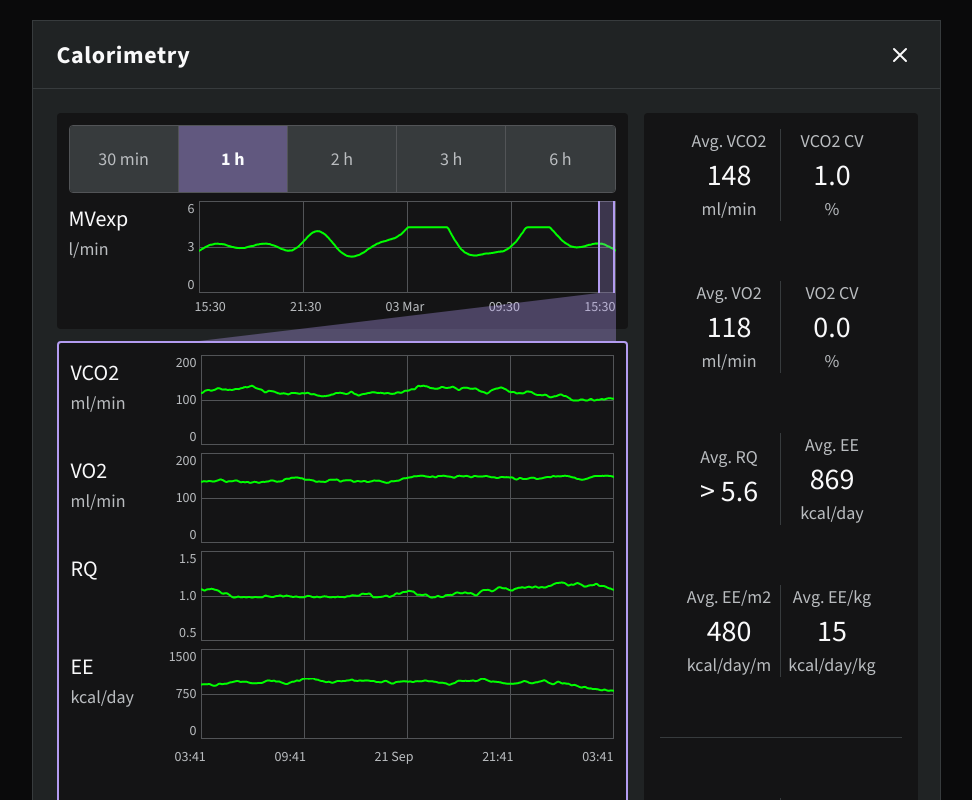
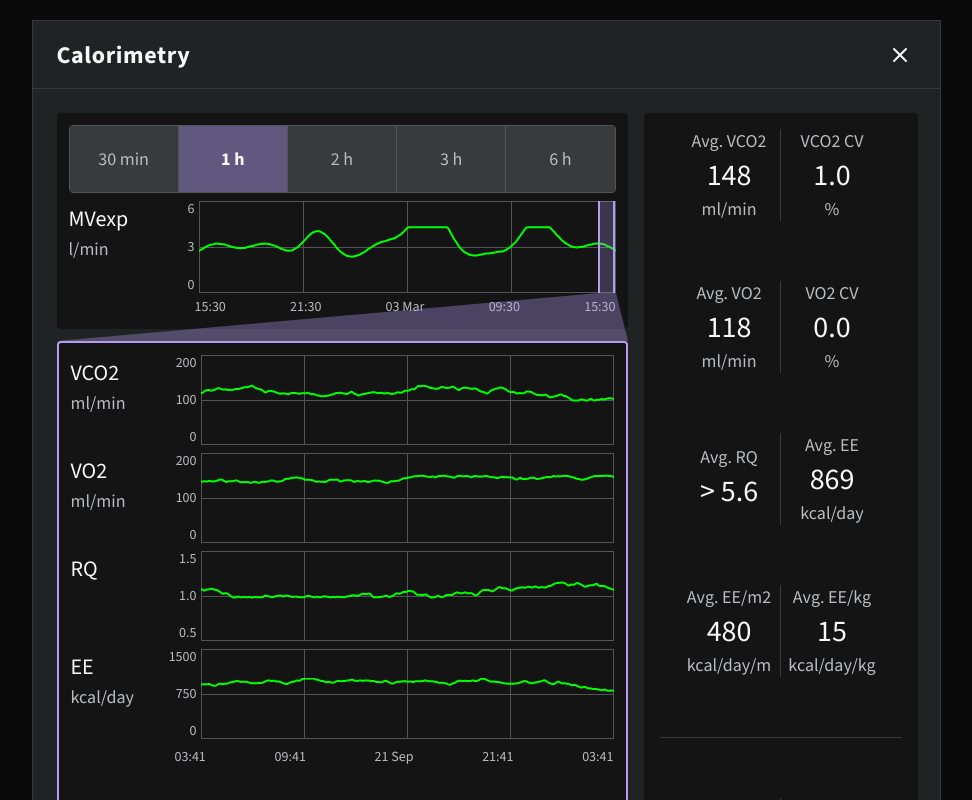
Before and after one commit to kevinhsu525/calorimetry-prototype, a React (Vite) app: page / in a window 1280 px wide. Shown: the top 800 px of the page, without its empty margins (154-1126 px from the left). Built offline with nearby package versions, Linux system fonts and the light colour scheme; the HTML template or start-up script is replaced by a standard one.

Commit message:
fix: extend fan bottom width to match Disclosure Area
- SVG polygon extends left to -34.05% and right to 102.88%
- Fan bottom now matches Disclosure Area width (571px)
- Left edge reaches VCO2 title area
- Right edge reaches Disclosure Area right border

```diff
--- a/src/components/TimeWindowSelector.tsx
+++ b/src/components/TimeWindowSelector.tsx
@@ -94,11 +94,12 @@ const TimeWindowSelector: React.FC<TimeWindowSelectorProps> = ({
           width: '100%',
           height: '48px',
           zIndex: 3,
+          overflow: 'visible',
         }}
       >
-        <svg width="100%" height="100%" viewBox="0 0 100 100" preserveAspectRatio="none">
+        <svg width="100%" height="100%" viewBox="0 0 100 100" preserveAspectRatio="none" style={{ overflow: 'visible' }}>
           <polygon
-            points={`${startPercent},0 ${startPercent + selectorWidthPercent},0 100,100 0,100`}
+            points={`${startPercent},0 ${startPercent + selectorWidthPercent},0 102.88,100 -34.05,100`}
             fill="rgba(179, 156, 241, 0.35)"
           />
         </svg>
```
